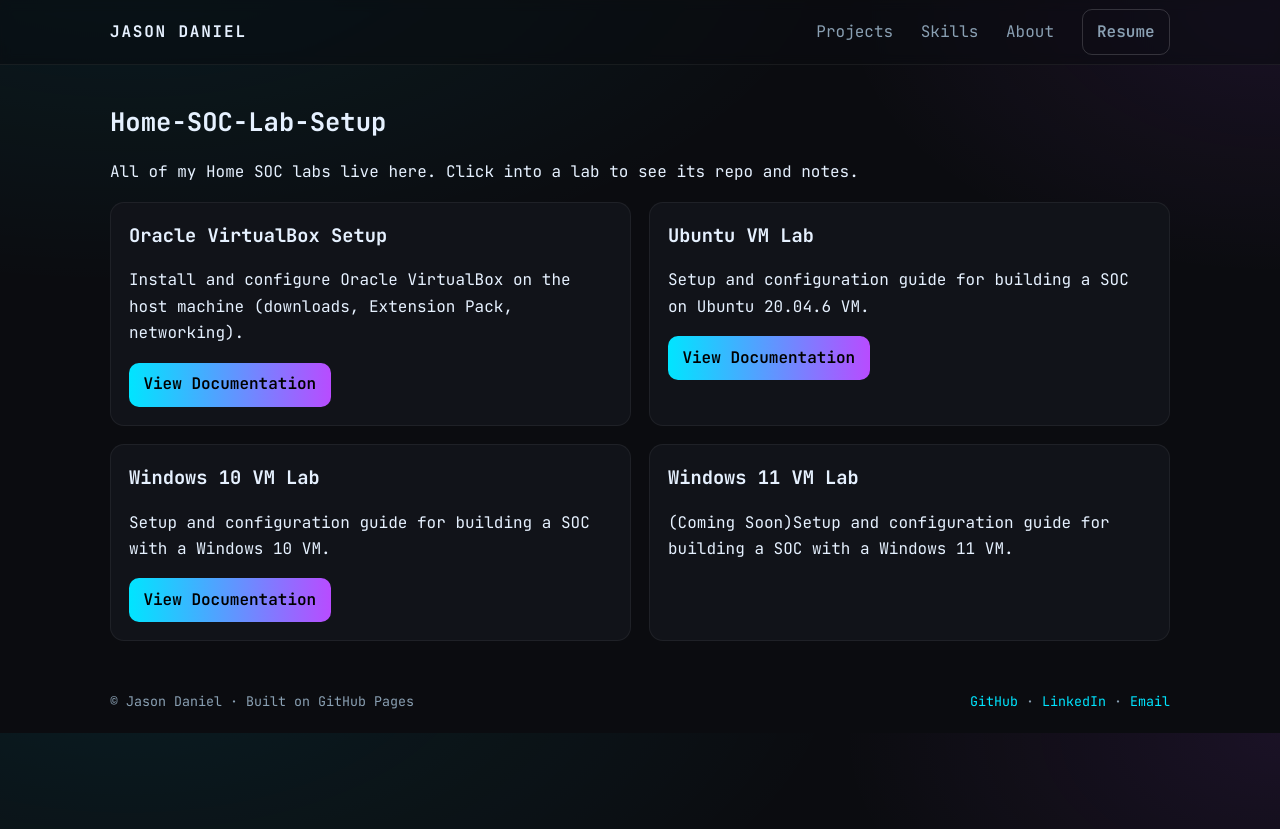
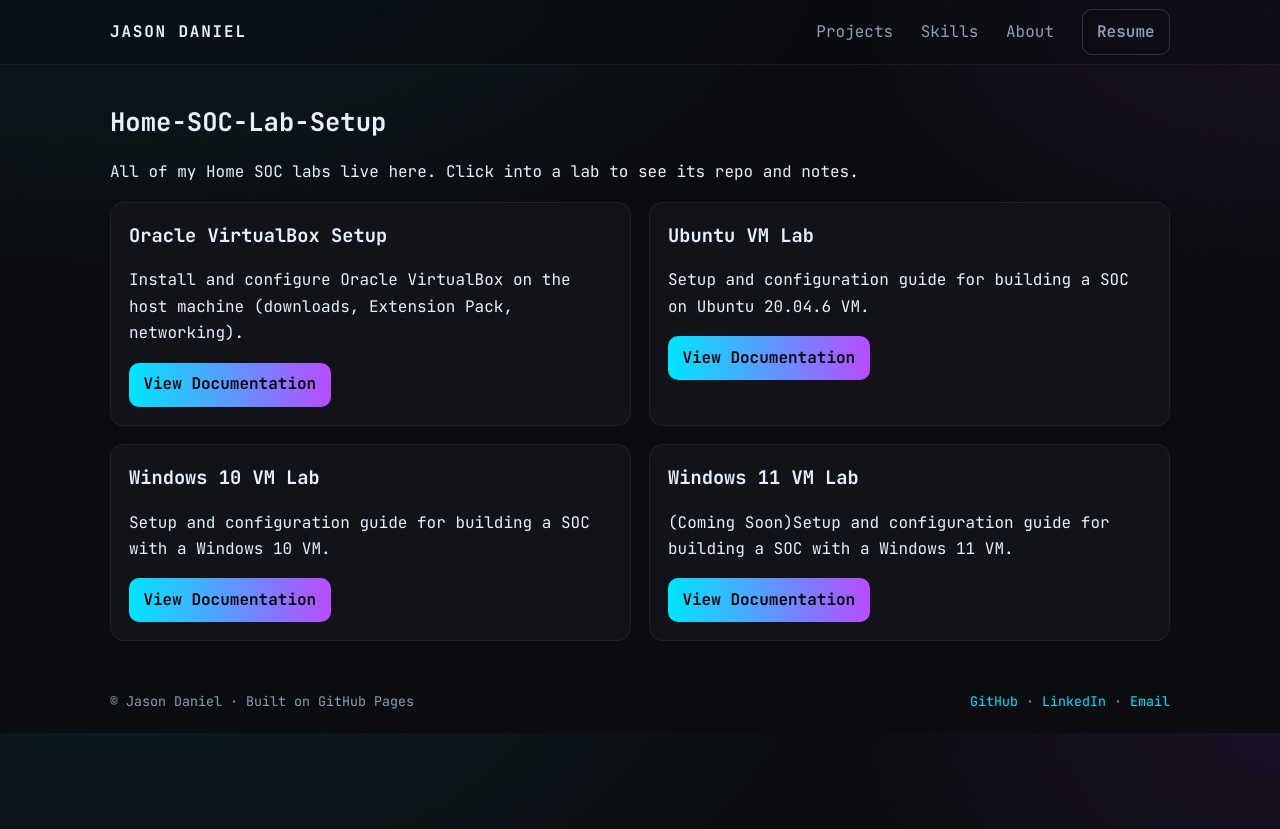
Before and after one commit to cscdanielj/cscdanielj.github.io, a Jekyll site: the page built from projects/home-soc-lab-setup.md, in a window 1280 px wide. Shown: the top 829 px of the page. Built offline with Jekyll 4.4.1, drawn with Linux system fonts in a browser that asks for light colours.

Commit message:
Update home-soc-lab-setup.md

```diff
--- a/projects/home-soc-lab-setup.md
+++ b/projects/home-soc-lab-setup.md
@@ -50,7 +50,7 @@ title: Home-SOC-Lab-Setup
           <h3>Windows 11 VM Lab</h3>
           <p>(Coming Soon)Setup and configuration guide for building a SOC with a Windows 11 VM.</p>
           <div class="actions">
-            <!--<a class="btn btn-primary" href="windows11-lab.html">View Documentation</a>-->
+            <a class="btn btn-primary" href="windows11-lab.html">View Documentation</a>
           </div>
         </div>
       </article>
```
